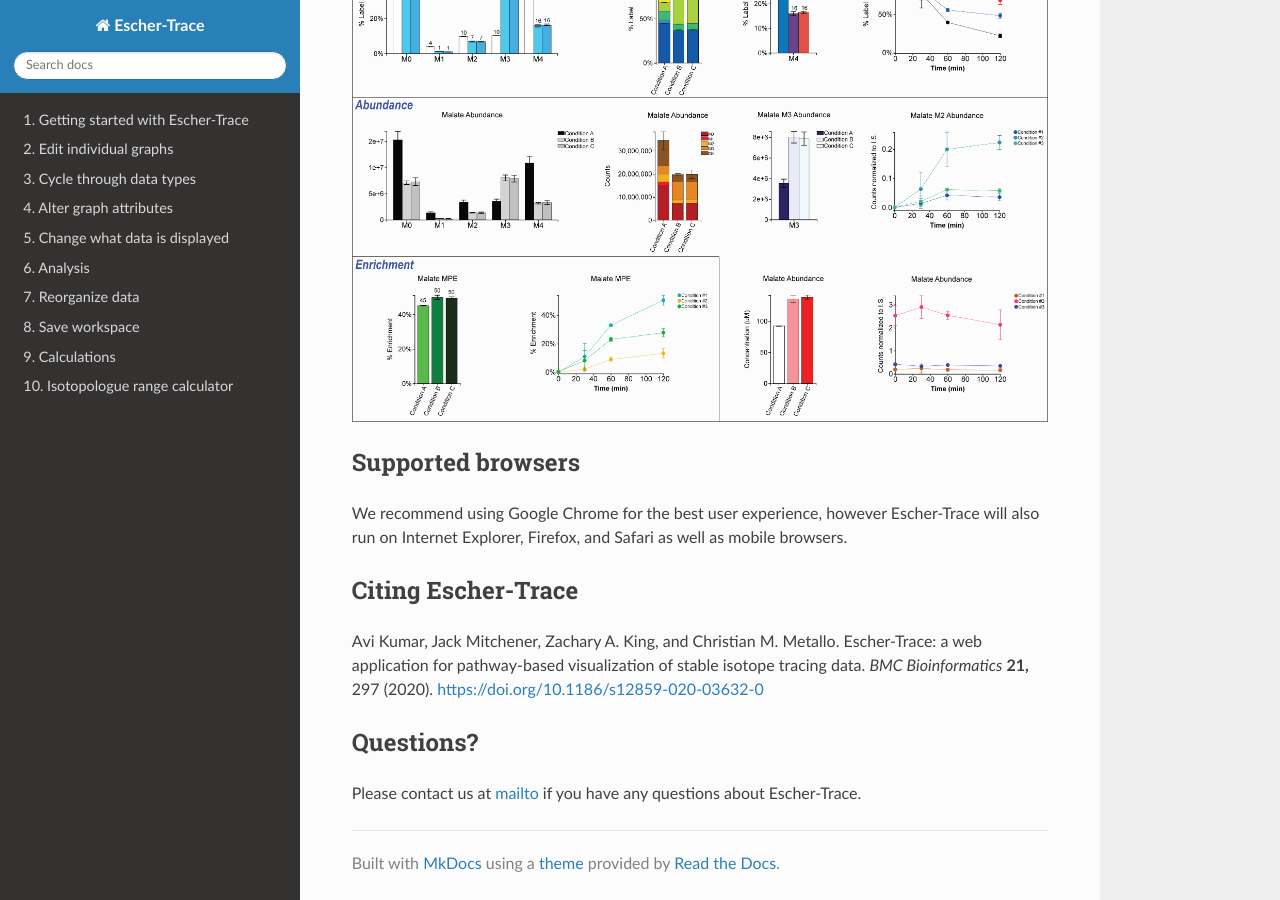
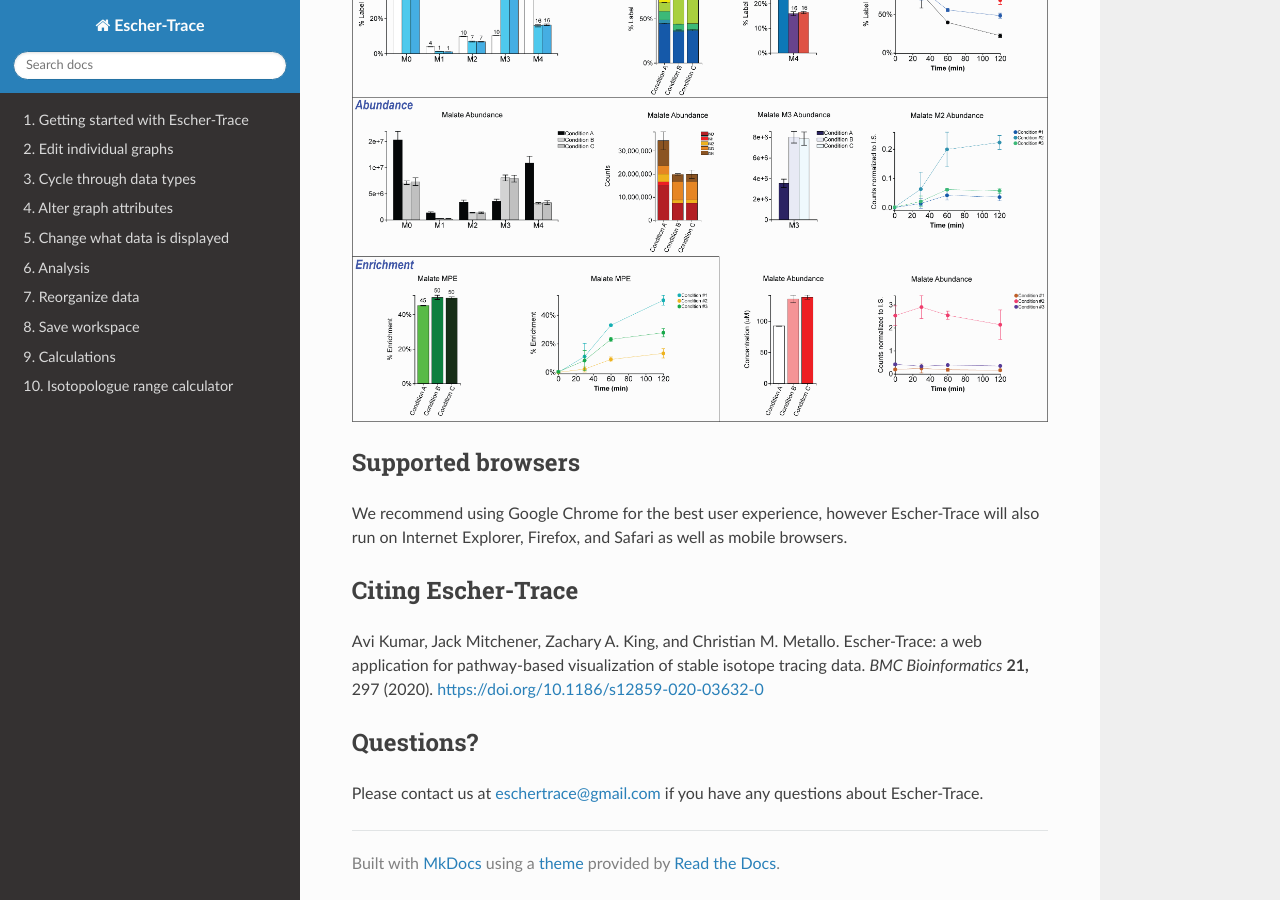
Before and after one commit to escher-trace/escher-trace.github.io, an MkDocs documentation site: the page built from docs/index.md, in a window 1280 px wide and 900 px high, scrolled down 1312 px. Built offline with MkDocs 1.6.1, drawn with Linux system fonts in a browser that asks for light colours; nearby versions of some CDN libraries.

Commit message:
Update index.md

```diff
--- a/docs/index.md
+++ b/docs/index.md
@@ -27,4 +27,4 @@ We recommend using Google Chrome for the best user experience, however Escher-Tr
 Avi Kumar, Jack Mitchener, Zachary A. King, and Christian M. Metallo. Escher-Trace: a web application for pathway-based visualization of stable isotope tracing data. *BMC Bioinformatics* **21,** 297 (2020). [https://doi.org/10.1186/s12859-020-03632-0](https://doi.org/10.1186/s12859-020-03632-0)
 
 ## Questions?
-Please contact us at [mailto](mailto:eschertrace@gmail.com) if you have any questions about Escher-Trace.
+Please contact us at [eschertrace@gmail.com](mailto:eschertrace@gmail.com) if you have any questions about Escher-Trace.
```
